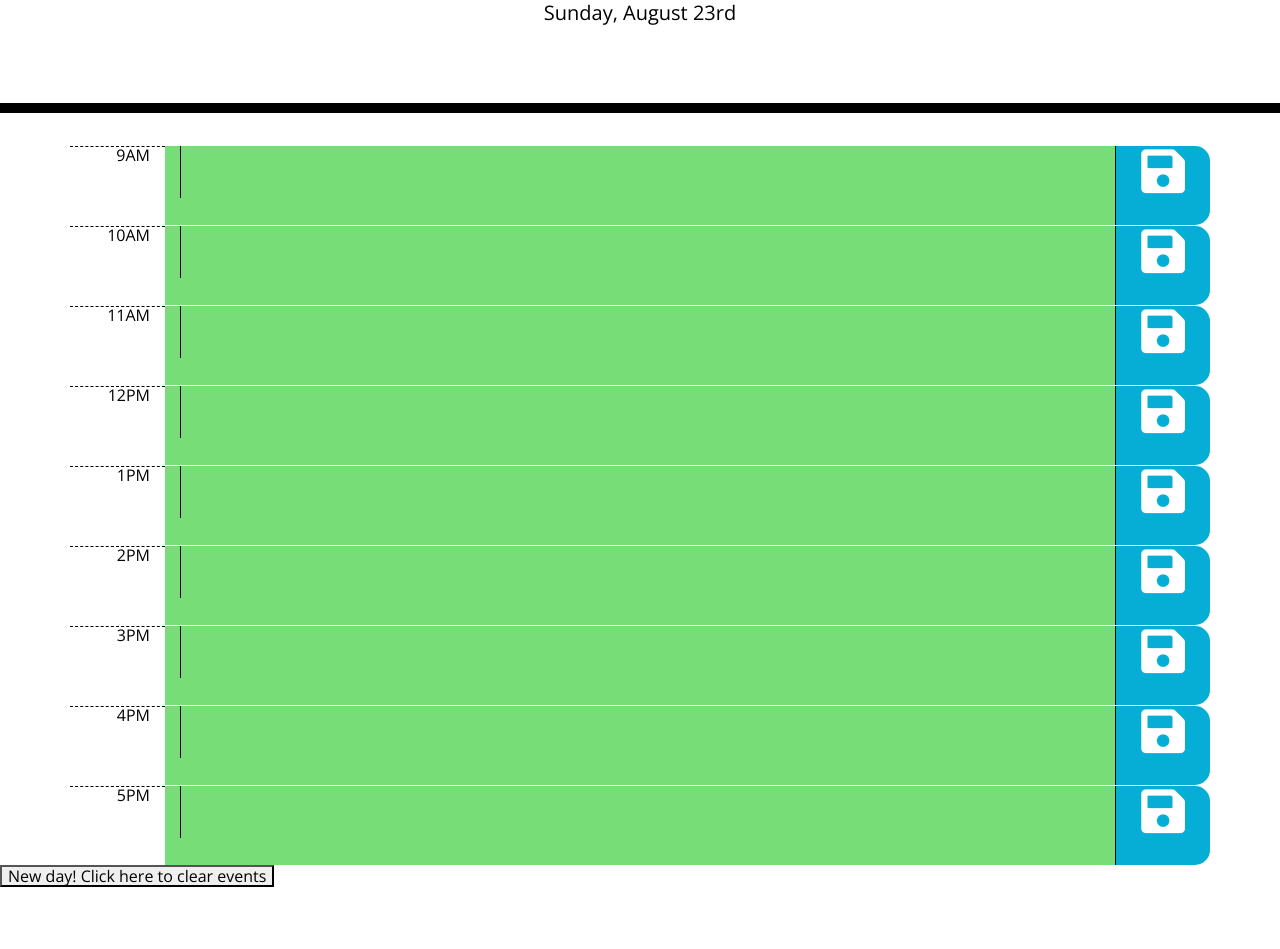
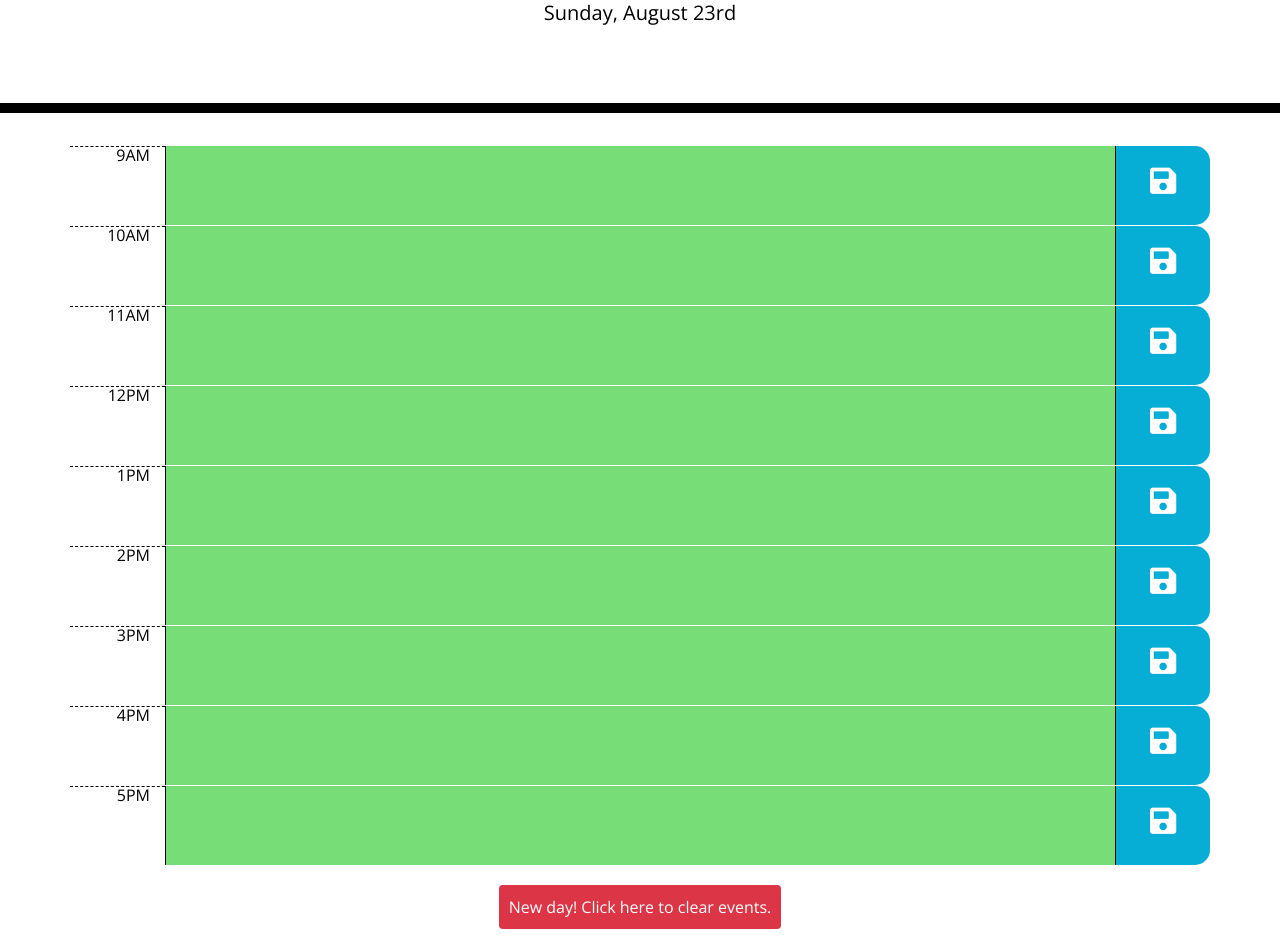
Before and after one commit to abbynf/workday-scheduler, a plain HTML site: page index.html in a window 1280 px wide. Shown: the part 191-1140 px from the top of the page. Before the commit the page ends 1078 px from the top, so only its background shows below. Drawn offline with nearby package versions, Linux system fonts and the light colour scheme.

Commit message:
updated readme

```diff
--- a/Assets/style.css
+++ b/Assets/style.css
@@ -11,6 +11,9 @@ textarea {
     color: #000000;
     border-left: 1px solid black;
     padding: 10px;
+    margin-left: -15px;
+    width: 100%;
+    height: 100%;
 }
 
 .jumbotron {
@@ -21,24 +24,16 @@ textarea {
     border-bottom: 10px solid black;
 }
 
-/* Don't know what this is referring to */
-.description{
-    white-space: pre-wrap;
-}
-
-  /*is this for each row as a whole?   */
 .time-block {
     border-radius: 15px;
 }
 
-/* applied */
 .row {
     white-space: pre-wrap;
     height: 80px;
     border-top: 1px solid white;;
 }
 
-/* applied */
 .hour {
     background-color: #ffffff;
     color: #000000;
@@ -68,10 +63,18 @@ textarea {
     background-color: #06AED5;
     color: white;
     text-align: center;
-    font-size: 50px;
+    padding-top: 20px;
+    font-size: 30px;
 }
 
 .saveBtn i:hover {
-    font-size: 20px;
+    font-size: 50px;
     transition: all .3s ease-in-out;
 }
+
+.clearButton {
+    margin: 20px auto;
+    display: block;
+    border: none;
+    padding: 10px
+}
--- a/Develop/script.js
+++ b/Develop/script.js
@@ -18,7 +18,7 @@ for (i = 0; i < 9; i++) {
     // Create three columns, append all to newRow
     // Creates column to hold time of timeblock
     var newColTime = $(newDiv);
-    newColTime.addClass("col-1 hour")
+    newColTime.addClass("col-sm-1 hour")
               .text(hoursAvailable[i])
               .attr("data-value", i+9)
               .attr("id", "timeCol" + i)
@@ -26,17 +26,16 @@ for (i = 0; i < 9; i++) {
 
     // Creates column to hold textarea
     var newColText = $(newDiv);
-    newColText.addClass("col-10")
+    newColText.addClass("col-sm-10")
               .addClass(evalhour());
     newColContent = $("<textarea></textarea>");
-    newColContent.val(eventContent())
-                 .attr("id", "colContent" + i)
+    newColContent.val(eventContent());
     newColText.append(newColContent);
     newRow.append(newColText);
 
     // Creates column to hold save button
     var newColBtn = $(newDiv);
-    newColBtn.addClass("col-1 saveBtn")
+    newColBtn.addClass("col-sm-1 saveBtn")
              .attr("id", hoursAvailable[i])
     var icon = $("<i></i>");
     icon.addClass("fas fa-save")
@@ -95,7 +94,7 @@ function eventContent() {
 }
 
 // adds event listener to bottom button to clear the local storage of the events
-$("#clearBtn").on("click", function(){
+$("#clearBtn").on("click", function(event){
     for (i = 0; i < hoursAvailable.length; i++) {
         localStorage.removeItem(hoursAvailable[i]);
     }
--- a/index.html
+++ b/index.html
@@ -34,9 +34,8 @@
       <!-- It is all dynamically created with jQuery -->
     </div>
 
-    <div id="clearBtn">
-      <button>New day! Click here to clear events</button>
-
+    <div>
+      <button id="clearBtn" type="button" class="clearButton btn btn-danger">New day! Click here to clear events.</button>
     </div>
 
     <script src="https://code.jquery.com/jquery-3.4.1.min.js"></script>
```
Also changed, not shown: Assets/Screenshot.png (added), 1 other file.
